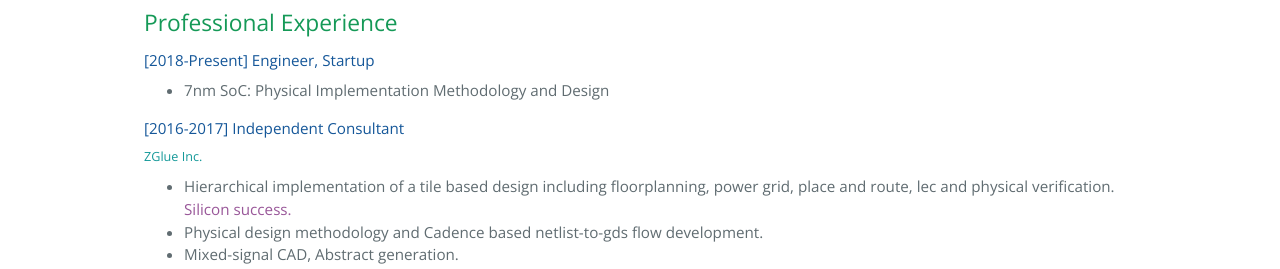
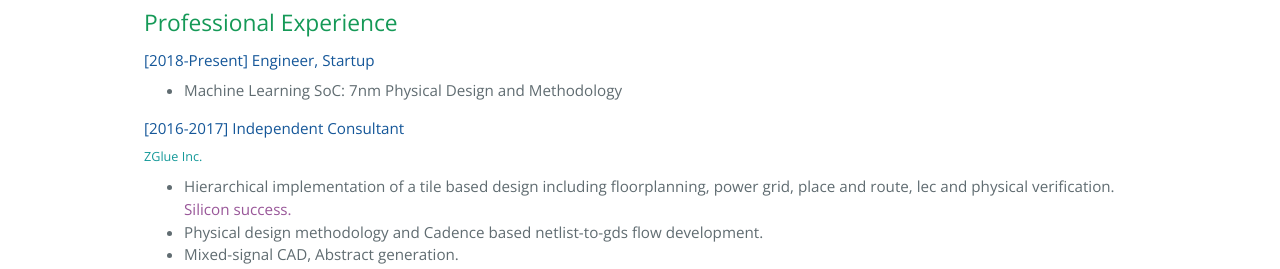
Before and after one commit to swiftgurmeet/swiftgurmeet.github.io, a Jekyll site: the page built from _pages/03_resume.md, in a window 1280 px wide and 900 px high. Shown: the part 151-420 px from the top of the window. Built offline with Jekyll 4.4.1, drawn with Linux system fonts in a browser that asks for light colours.

Commit message:
Updated current position

```diff
--- a/_pages/03_resume.md
+++ b/_pages/03_resume.md
@@ -14,7 +14,7 @@ Sunnyvale, CA 94087
 ## Professional Experience
 
 #### [2018-Present] Engineer, Startup
-* 7nm SoC: Physical Implementation Methodology and Design
+* Machine Learning SoC: 7nm Physical Design and Methodology
 
 #### [2016-2017] Independent Consultant
 
```
